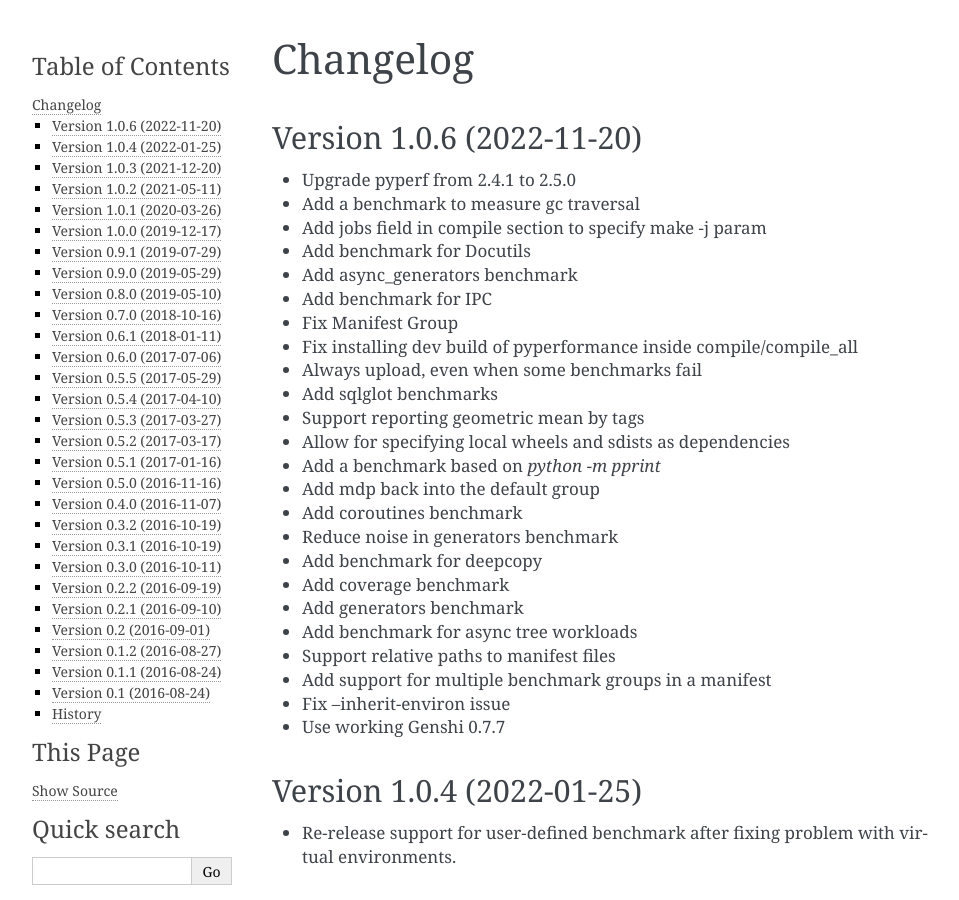
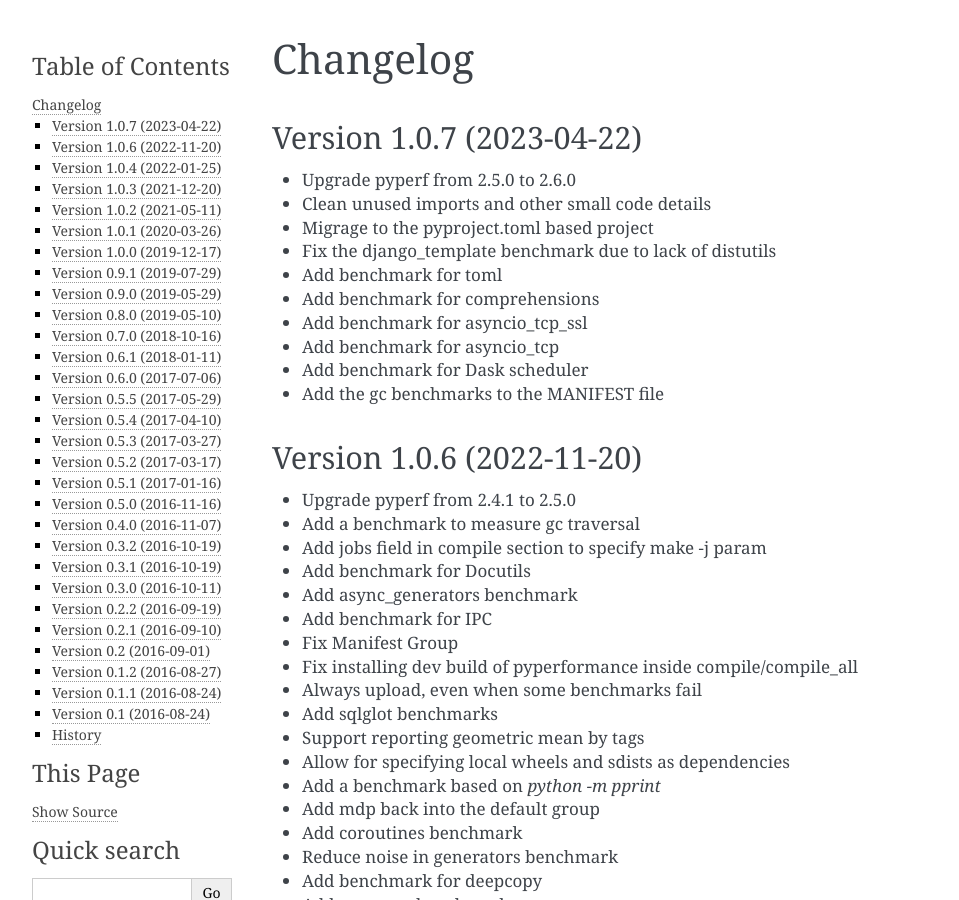
Before and after one commit to python/pyperformance, a Sphinx documentation site: the page built from doc/changelog.rst, in a window 1280 px wide and 900 px high. Shown: the whole window, without its empty margins (148-1107 px from the left). Built offline with Sphinx 7.4.7, drawn with Linux system fonts in a browser that asks for light colours.

Commit message:
Prepare release 1.0.7

```diff
--- a/doc/changelog.rst
+++ b/doc/changelog.rst
@@ -1,5 +1,19 @@
 Changelog
 =========
+
+Version 1.0.7 (2023-04-22)
+-------------
+
+* Upgrade pyperf from 2.5.0 to 2.6.0
+* Clean unused imports and other small code details
+* Migrage to the pyproject.toml based project
+* Fix the django_template benchmark due to lack of distutils
+* Add benchmark for toml
+* Add benchmark for comprehensions
+* Add benchmark for asyncio_tcp_ssl
+* Add benchmark for asyncio_tcp
+* Add benchmark for Dask scheduler
+* Add the gc benchmarks to the MANIFEST file
 
 Version 1.0.6 (2022-11-20)
 -------------
--- a/pyperformance/__init__.py
+++ b/pyperformance/__init__.py
@@ -2,7 +2,7 @@ import os.path
 import sys
 
 
-VERSION = (1, 0, 6)
+VERSION = (1, 0, 7)
 __version__ = '.'.join(map(str, VERSION))
 
 
```
